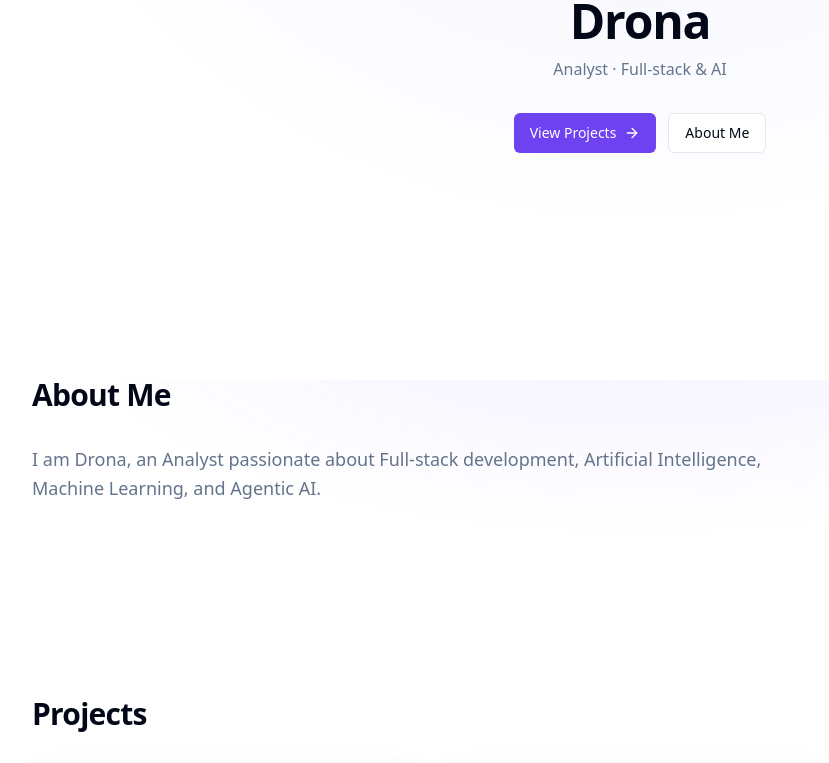
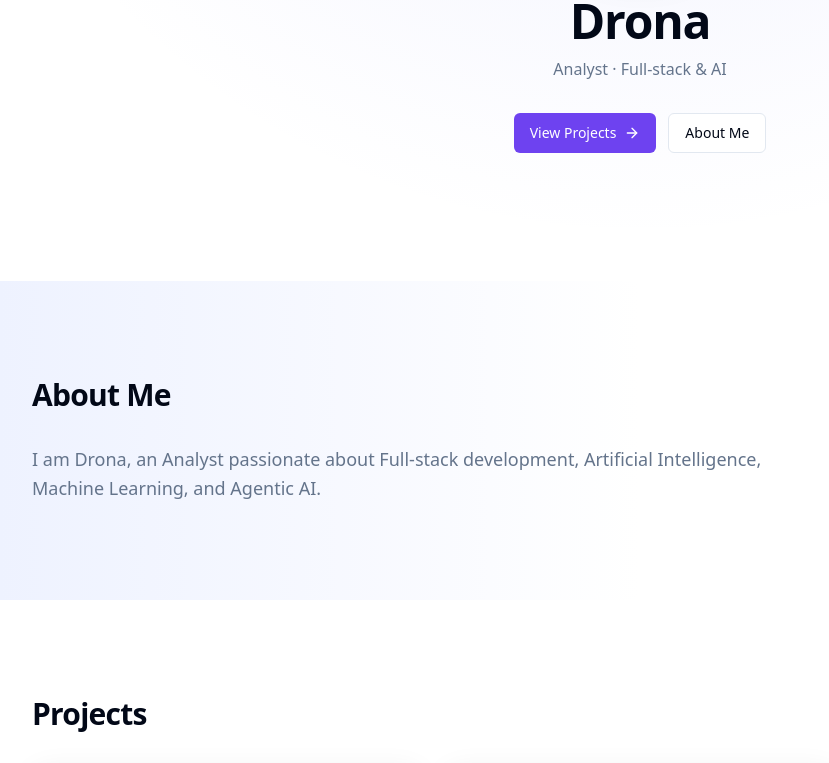
Before and after one commit to spotternaik/Portfolio, a React (Vite) app: page / in a window 1280 px wide. Shown: the part 420-1183 px from the top of the page, without its empty margins (0-829 px from the left). Built offline with nearby package versions, Linux system fonts and the light colour scheme.

Commit message:
Set themes for all Section usages
cgen-50d58df692a44378b9051f4cd7dc27e4

```diff
--- a/client/pages/Index.tsx
+++ b/client/pages/Index.tsx
@@ -57,7 +57,7 @@ export default function Index() {
         </section>
 
         {/* About Me */}
-        <Section id="about" title="About Me">
+        <Section id="about" title="About Me" theme="indigo">
           <p className="max-w-3xl text-lg leading-relaxed text-muted-foreground">
             {ABOUT}
           </p>
```
